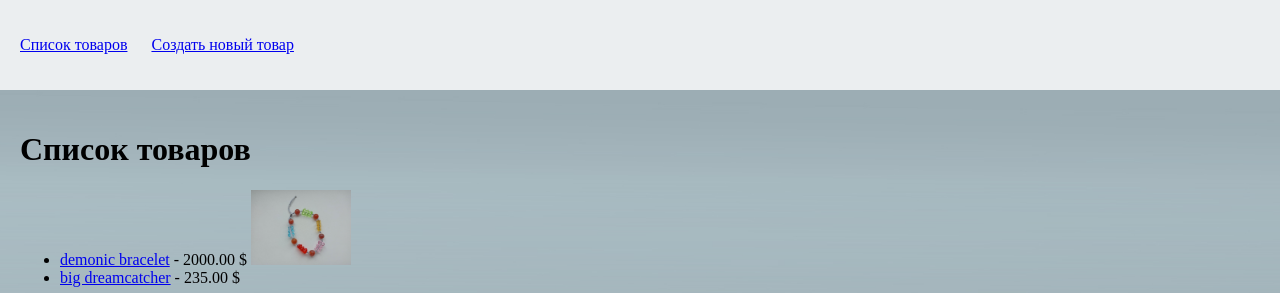
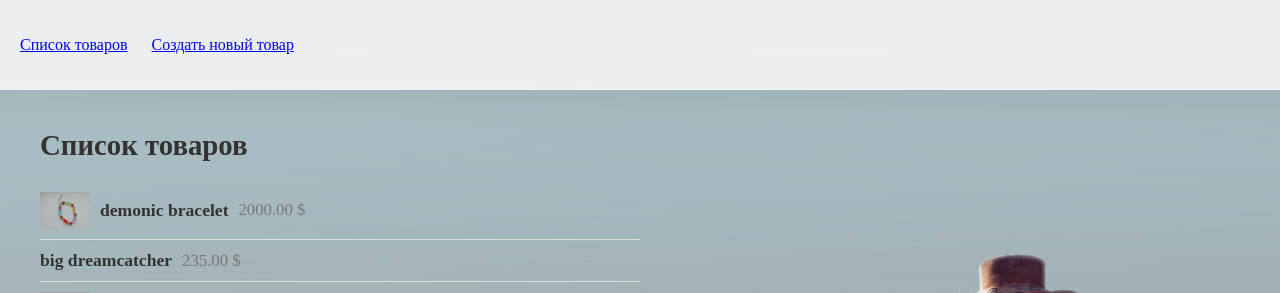
Before and after one commit to borriskiz/djangoProject4, a Django app: page /handmade-items/ in a window 1280 px wide. Shown: the top 293 px of the page. Run offline with Django 5.2, Linux system fonts and the light colour scheme; data comes from the database, SQL or seed files in the repository; grey boxes are pictures that could not be loaded.

Commit message:
added pics

```diff
--- a/templates/handmade/handmade_item_list.html
+++ b/templates/handmade/handmade_item_list.html
@@ -3,20 +3,72 @@
 {% block title %}Список товаров{% endblock %}
 
 {% block content %}
+    <style>
+        .item-list {
+            margin-left: 20px; /* Отступ для выравнивания списка слева */
+            padding: 0;
+            list-style-type: none;
+            max-width: 600px; /* Ограничиваем ширину списка для красивого размещения */
+        }
+
+        .item-list li {
+            border-bottom: 1px solid #ddd; /* Линия разделения между товарами */
+            padding: 10px 0;
+            font-size: 1.1em; /* Увеличим шрифт для лучшего восприятия */
+            display: flex; /* Используем flexbox для выравнивания элементов */
+            align-items: center; /* Центрируем элементы по вертикали */
+        }
+
+        .item-list img {
+            width: 50px; /* Ширина миниатюры */
+            height: auto; /* Автоматическая высота */
+            margin-right: 10px; /* Отступ между изображением и текстом */
+        }
+
+        .item-list a {
+            color: #333;
+            text-decoration: none;
+            font-weight: 600; /* Чуть-чуть усилен текст для названий товаров */
+            transition: color 0.2s ease; /* Эффект при наведении */
+        }
+
+        .item-list a:hover {
+            color: #007BFF; /* Цвет при наведении не слишком яркий */
+        }
+
+        .item-price {
+            display: inline-block;
+            margin-left: 10px; /* Легкий отступ для цены справа от названия */
+            color: #777; /* Цвет цены нейтральный, не слишком яркий */
+            font-size: 0.95em; /* Чуть меньше шрифт для цены */
+        }
+
+        .no-items {
+            font-size: 1.5em;
+            color: #999;
+            text-align: center;
+            margin-top: 20px;
+        }
+
+        h1 {
+            margin-left: 20px; /* Отступ заголовка для выравнивания с контентом */
+            font-size: 1.8em;
+            color: #333;
+        }
+    </style>
+
     <h1>Список товаров</h1>
-    <ul>
+    <ul class="item-list">
         {% for item in items %}
             <li>
+                {% if item.image %}
+                    <img src="{{ item.image.url }}" alt="{{ item.name }}">
+                {% endif %}
                 <a href="{% url 'handmade_item_detail' item.pk %}">{{ item.name }}</a>
-                - {{ item.price }} $
-                {% if item.image %}
-                    <img src="{{ item.image.url }}" alt="{{ item.name }}" style="width: 100px; height: auto;">
-                {% else %}
-                    <p>Нет изображения</p>
-                {% endif %}
+                <span class="item-price">{{ item.price }} $</span>
             </li>
         {% empty %}
-            <li>Товары отсутствуют</li>
+            <div class="no-items">Товары отсутствуют</div>
         {% endfor %}
     </ul>
 {% endblock %}
```
